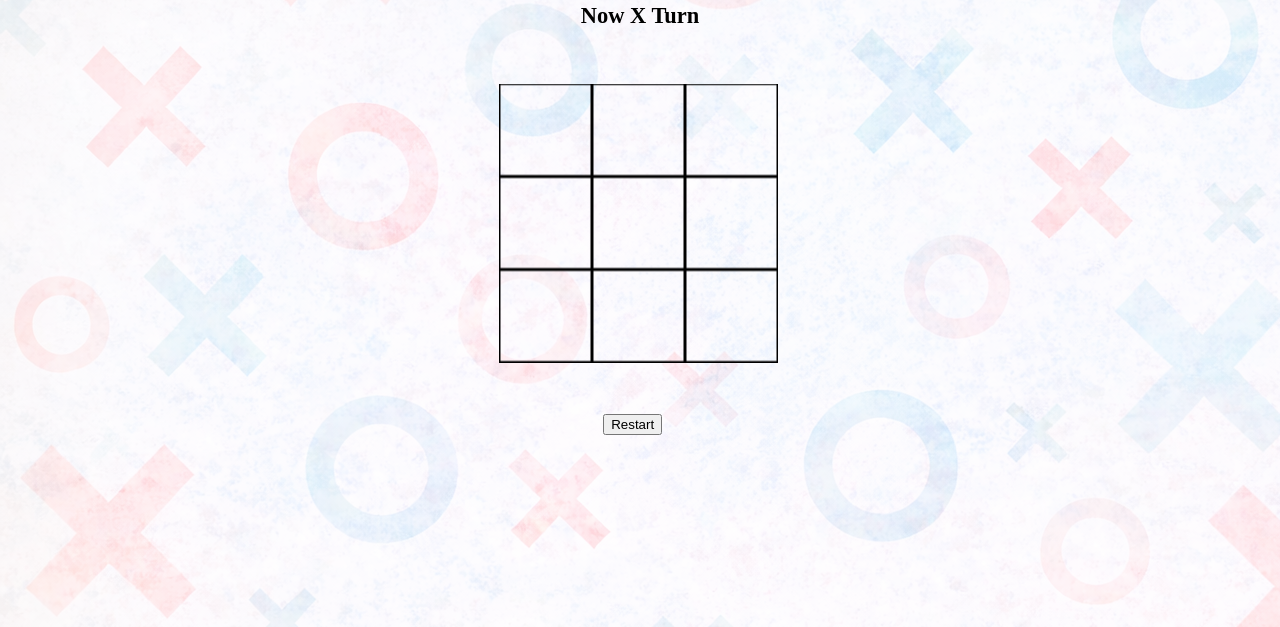
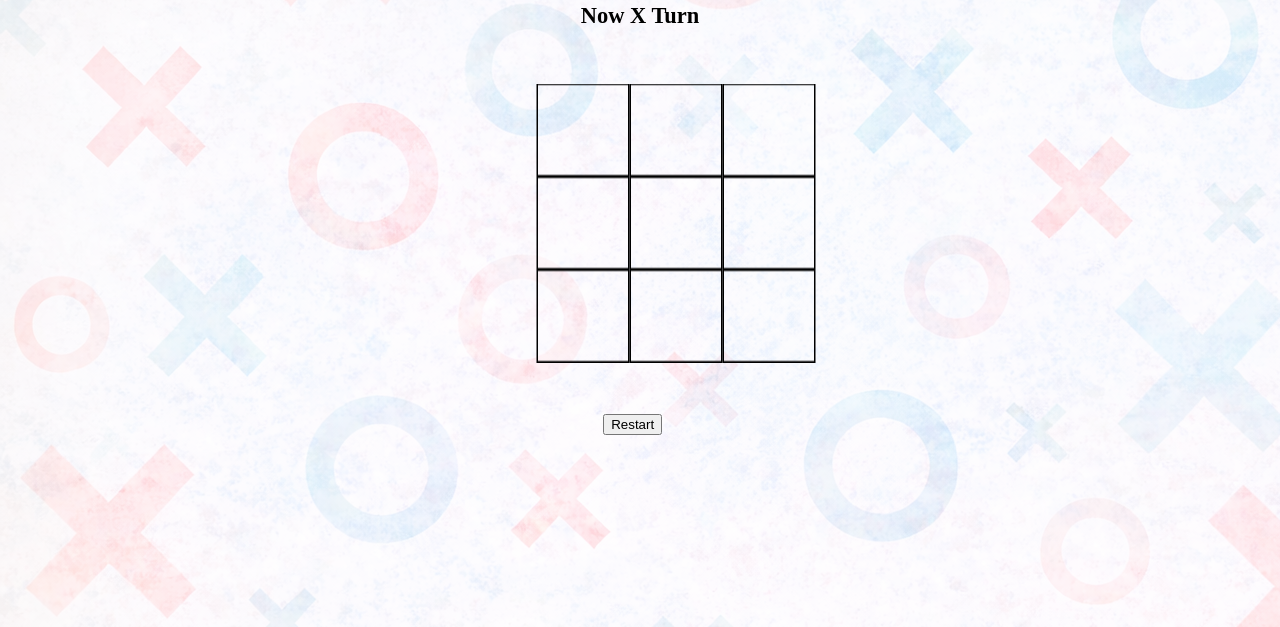
Before and after one commit to visheshgupta0404/tic-tac-toe-js, a plain HTML site: page index.html in a window 1280 px wide. Shown: the part 173-800 px from the top of the page. Drawn offline with Linux system fonts and the light colour scheme.

Commit message:
Adjust margin-left for #box in style.css

```diff
--- a/style.css
+++ b/style.css
@@ -1,7 +1,7 @@
 #box {
   display: flex;
   margin-top: 8vw;
-  margin-left: 42vw;
+  margin-left: 44vw;
 }
 
 #gamebox {
```
